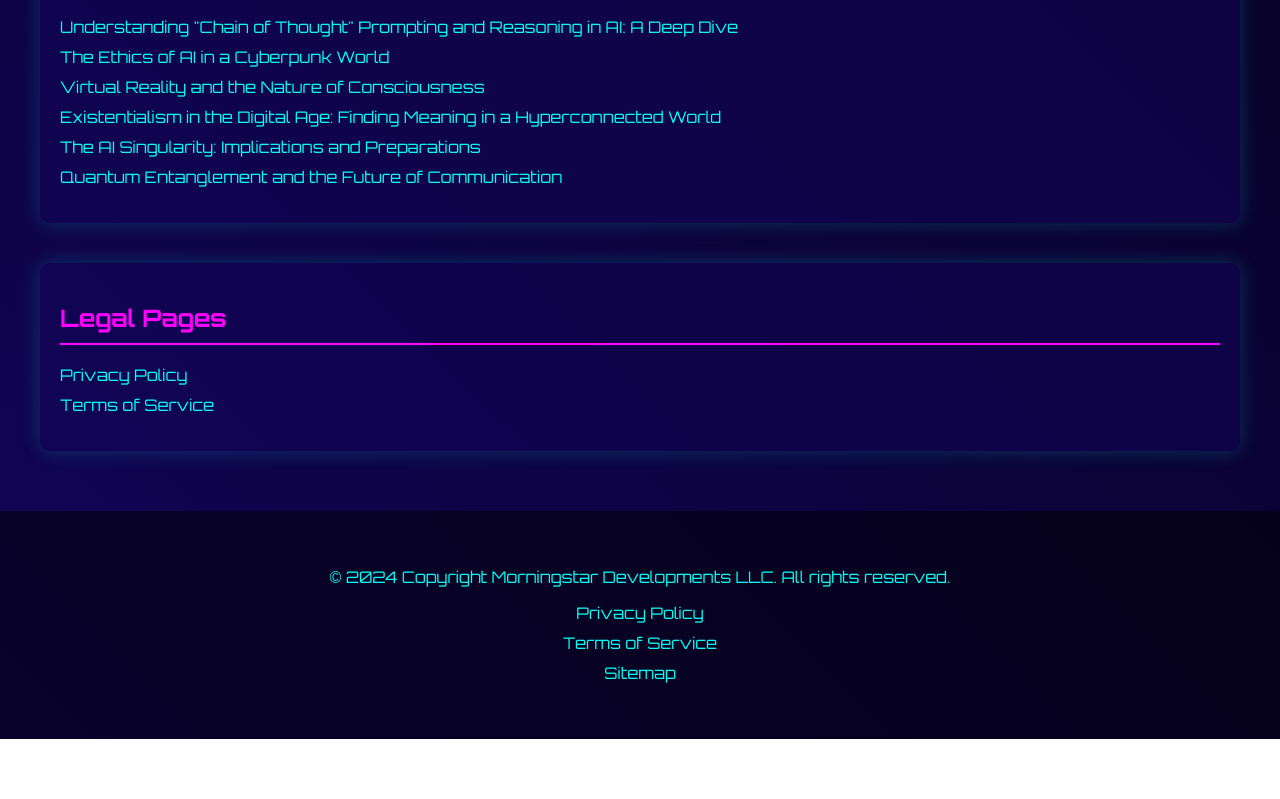
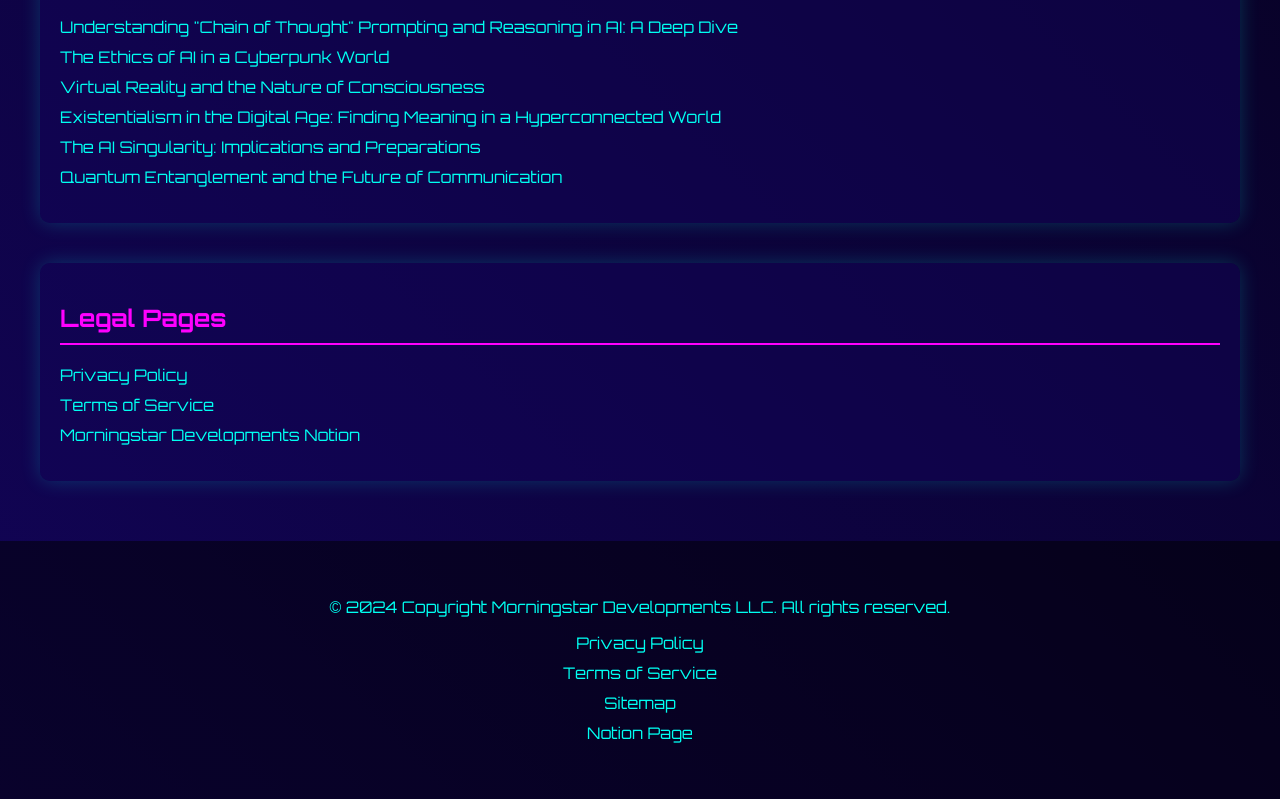
Before and after one commit to Exios66/morningstar-portfolio, a website: page sitemap.html in a window 1280 px wide. Shown: the part 1884-2683 px from the top of the page. Before the commit the page ends 2623 px from the top, so only its background shows below. Drawn offline with nearby package versions, Linux system fonts and the light colour scheme.

Commit message:
chore: Add Notion Page links to navigation menus
This commit adds links to the Notion Page in the navigation menus of both the index.html and sitemap.html files.

```diff
--- a/sitemap.html
+++ b/sitemap.html
@@ -255,6 +255,7 @@
                 <ul>
                     <li><a href="privacy-policy.html">Privacy Policy</a></li>
                     <li><a href="terms-of-service.html">Terms of Service</a></li>
+                    <li><a href="https://morningstar-developments.notion.site/" target="_blank" rel="noopener noreferrer">Morningstar Developments Notion</a></li>
                 </ul>
             </section>
         </div>
@@ -268,6 +269,7 @@
                     <li><a href="privacy-policy.html" aria-label="Privacy Policy">Privacy Policy</a></li>
                     <li><a href="terms-of-service.html" aria-label="Terms of Service">Terms of Service</a></li>
                     <li><a href="sitemap.html" aria-label="Sitemap">Sitemap</a></li>
+                    <li><a href="https://morningstar-developments.notion.site/" target="_blank" rel="noopener noreferrer" aria-label="Morningstar Developments Notion">Notion Page</a></li>
                 </ul>
             </nav>
         </div>
```
Also changed, not shown: index.html (+1 -0 lines).
